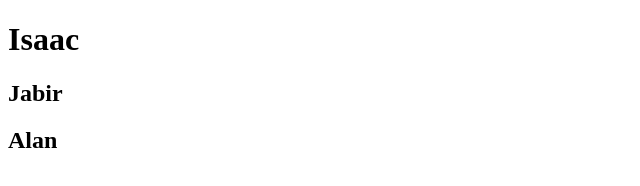
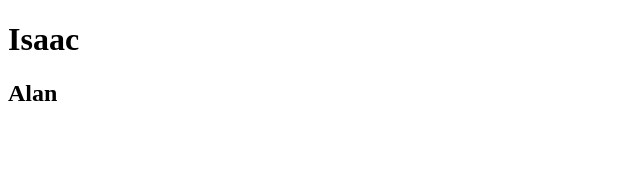
Before and after one commit to imohamnur/table5, a plain HTML site: page index.html in a window 1280 px wide. Shown: the full height of the page, 0-640 px from the left. Drawn offline with Linux system fonts and the light colour scheme.

Commit message:
Deleted line

```diff
--- a/index.html
+++ b/index.html
@@ -7,7 +7,6 @@
 </head>
 <body>
     <h1>Isaac</h1>
-    <h2>Jabir</h2>
     <h2>Alan</h2>
 </body>
 </html>
```
